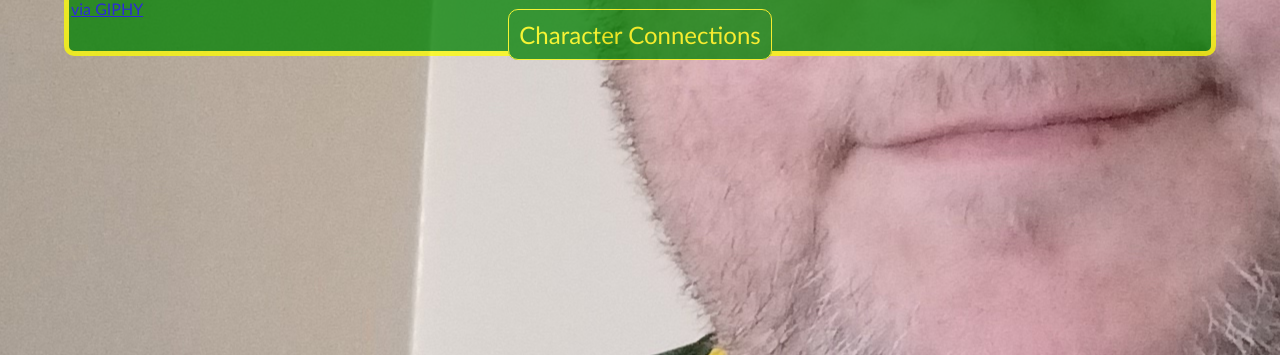
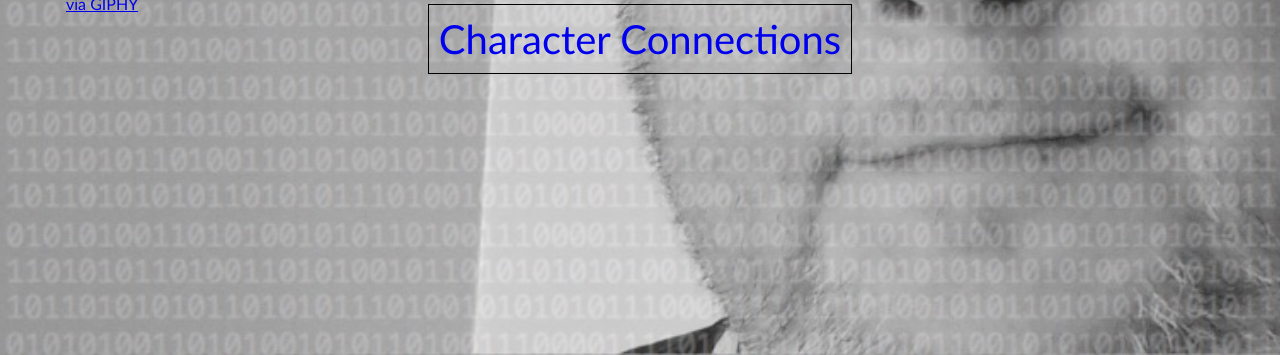
Before and after one commit to atschnick/html, a PHP site: page /construction.html in a window 1280 px wide. Shown: the part 445-800 px from the top of the page. Run offline with PHP 8.4, Linux system fonts and the light colour scheme.

Commit message:
Transparent & Parallax Design

```diff
--- a/css_files/construction.css
+++ b/css_files/construction.css
@@ -6,48 +6,36 @@
 
 body{
 	font-family:'Trebuchet MS', 'sans-serif';
-	background-color:green;
-	color:yellow;
 }
 
 table
 {
 	width:90%;
-	background-color:green;
-	border:5px yellow solid;
-	border-radius:10px;
-	opacity:75%;
 	margin-top:10px;
-	margin-bottom:10px;
 }
 
-h1
+a.button:visited
 {
-	color:yellow;
-}
-
-p
-{
-	color:yellow;
+	color:black;
 }
 
 a.button
 {
-	background-color:green;
-	color:yellow;
-	border:1px yellow solid;
-	border-radius:10px;
+	border:1px black solid;
 	padding:10px;
-	font-size:1.5em;
+	font-size:2.5em;
+	margin-top:200px;
 	text-decoration:none;
 }
 
 a.button:hover
 {
-	background-color:yellow;
-	color:green;
+	background-color:black;
+	border:1px white solid;
+	color:white;
 }
 
 .parallax{
-	background:url("./../images/splash.jpg") fixed repeat 75%;
+	background:url("./../images/splash.jpg") fixed 75%;
+	background-size:cover;
 }
```
Also changed, not shown: css_files/showcase.css (+7 -15 lines), images/me.jpeg (deleted), images/splash.jpg.
